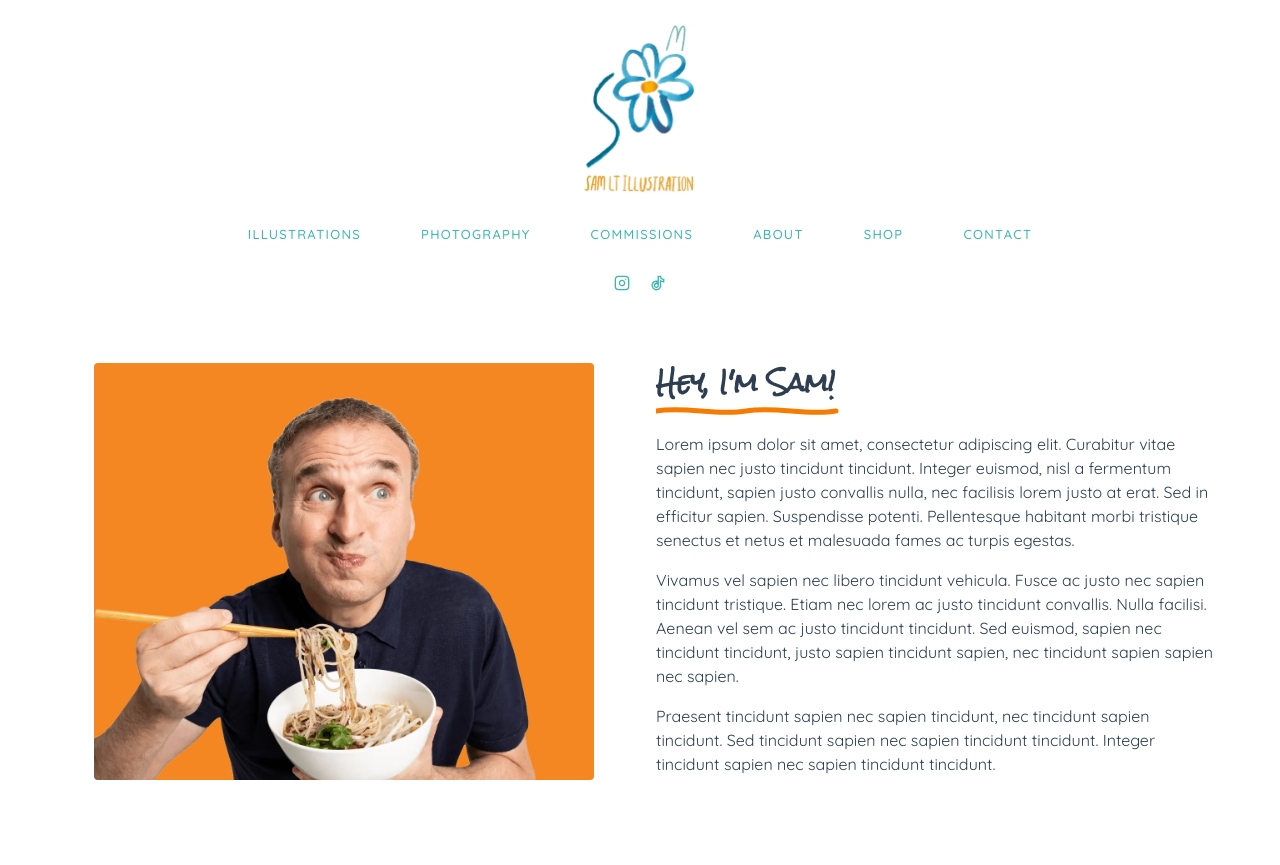
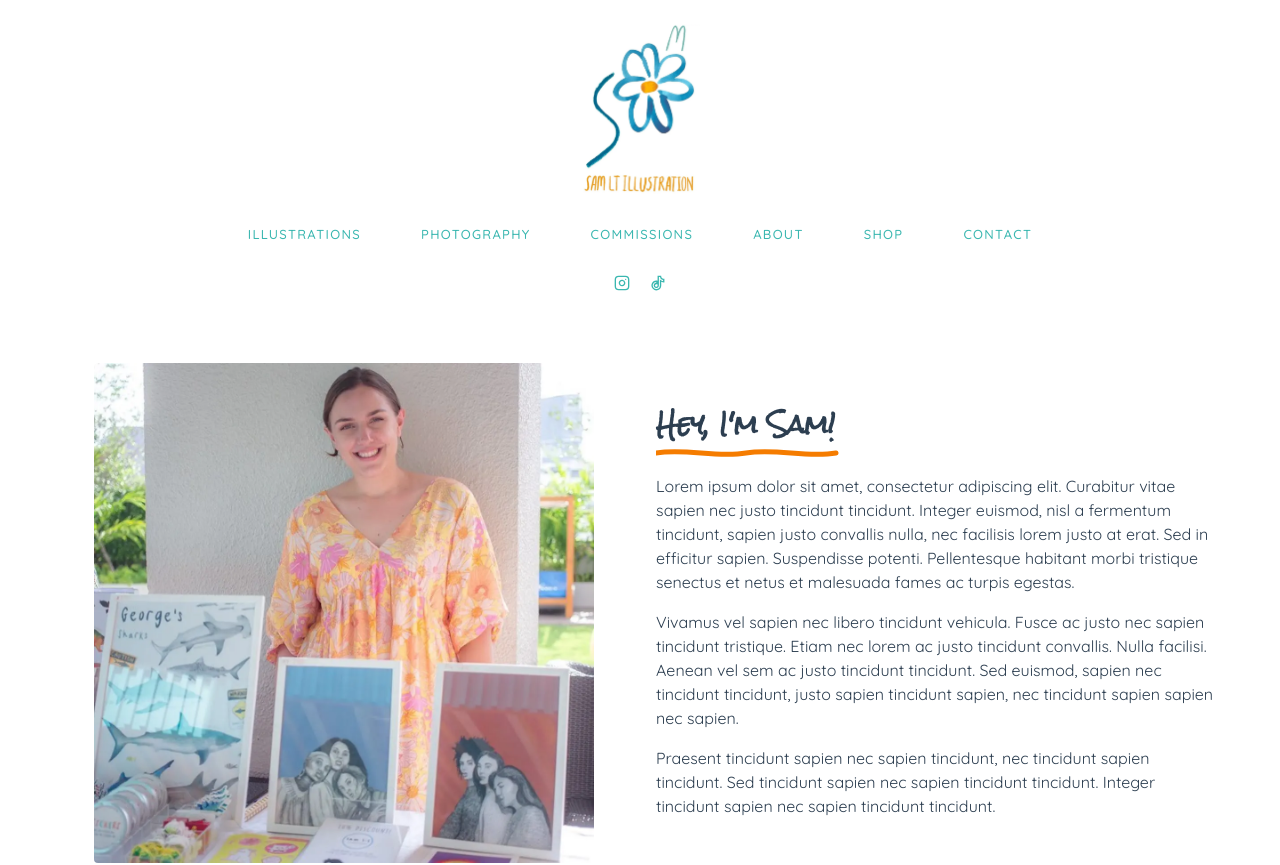
Before and after one commit to JoabFelton138/Sam-L-T-Illustration, a Next.js app: page /about in a window 1280 px wide. Shown: the top 865 px of the page. Built offline with nearby package versions, Linux system fonts and the light colour scheme.

Commit message:
feat: replacing phil

```diff
--- a/src/app/about/page.tsx
+++ b/src/app/about/page.tsx
@@ -14,7 +14,7 @@ export default function About() {
         <main>
             <section className="grid px-6 py-12">
                 <div ref={imageRef} className="grid grid-cols-1 xl:grid-cols-2 items-center gap-8 max-w-6xl mx-auto">
-                    <Image src="/phil/feed-phil-orange.webp" className="justify-self-center rounded" alt="Feed Phil" width={500} height={300} />
+                    <Image src="/sam2.webp" className="justify-self-center rounded" alt="Feed Phil" width={500} height={150} />
                     <div ref={textRef} className="space-y-4 max-w-[500px] lg:max-w-[600px]">
                         <h2>{`Hey, I'm Sam!`}</h2>
                         <p>Lorem ipsum dolor sit amet, consectetur adipiscing elit. Curabitur vitae sapien nec justo tincidunt tincidunt. Integer euismod, nisl a fermentum tincidunt, sapien justo convallis nulla, nec facilisis lorem justo at erat. Sed in efficitur sapien. Suspendisse potenti. Pellentesque habitant morbi tristique senectus et netus et malesuada fames ac turpis egestas.</p>
```
Also changed, not shown: public/sam2.webp (added).
